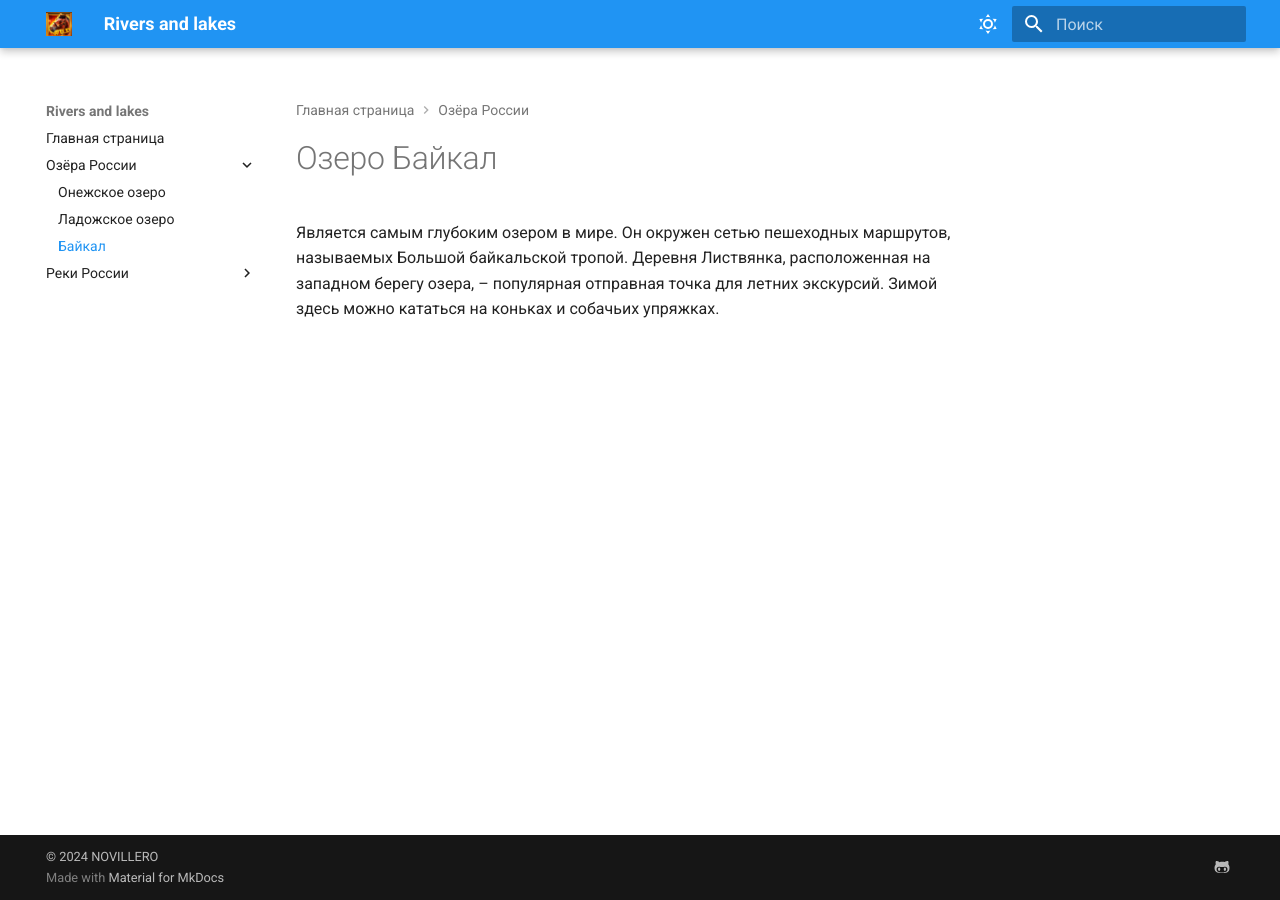
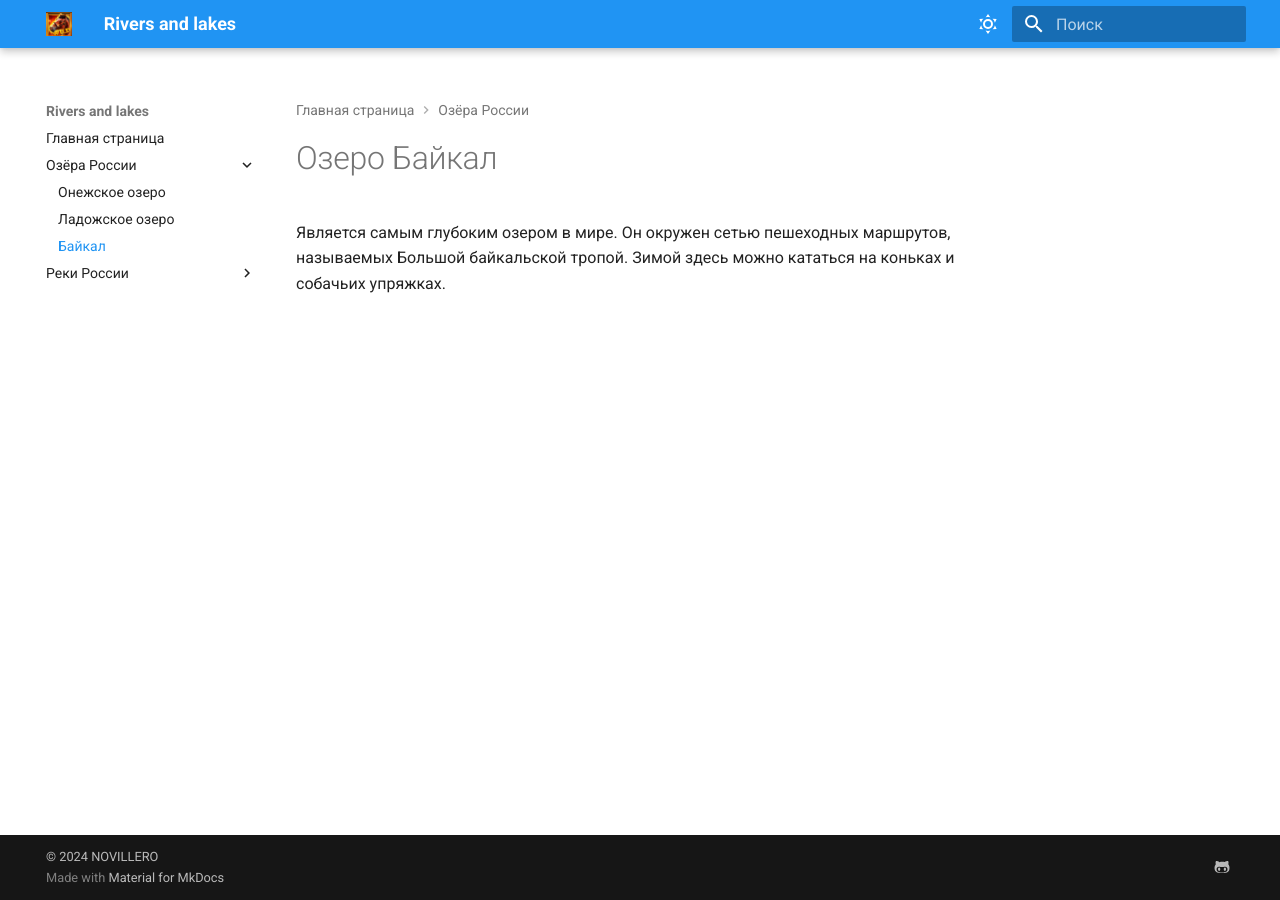
Before and after one commit to lopefre/Documentation, an MkDocs documentation site: the page built from docs/lakes/Байкал.md, in a window 1280 px wide. Built offline with MkDocs 1.6.1 and Material for MkDocs 9.7.7, drawn with Linux system fonts in a browser that asks for light colours.

Commit message:
1 sentence deleted

```diff
--- a/docs/lakes/Байкал.md
+++ b/docs/lakes/Байкал.md
@@ -1,3 +1,3 @@
 # Озеро Байкал
 
-Является самым глубоким озером в мире. Он окружен сетью пешеходных маршрутов, называемых Большой байкальской тропой. Деревня Листвянка, расположенная на западном берегу озера, – популярная отправная точка для летних экскурсий. Зимой здесь можно кататься на коньках и собачьих упряжках.
+Является самым глубоким озером в мире. Он окружен сетью пешеходных маршрутов, называемых Большой байкальской тропой. Зимой здесь можно кататься на коньках и собачьих упряжках.
```
